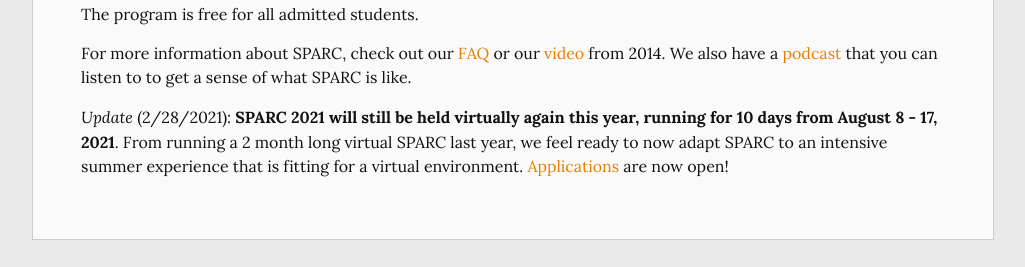
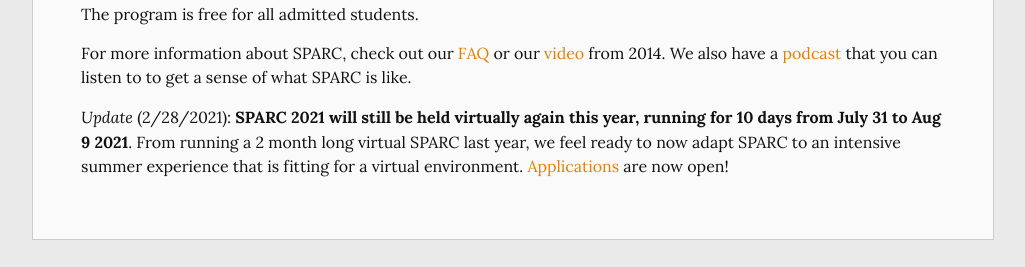
Before and after one commit to sparc-camp/sparc-camp.github.io, a Jekyll site: the page built from index.md, in a window 1280 px wide. Shown: the part 935-1202 px from the top of the page, without its empty margins (127-1152 px from the left). Built offline with Jekyll 4.4.1, drawn with Linux system fonts in a browser that asks for light colours.

Commit message:
Update SPARC 2021 dates

```diff
--- a/index.md
+++ b/index.md
@@ -8,4 +8,4 @@
 
 {% include_relative /content/whatissparc.md %}
 
-*Update* (2/28/2021): **SPARC 2021 will still be held virtually again this year, running for 10 days from August 8 - 17, 2021**. From running a 2 month long virtual SPARC last year, we feel ready to now adapt SPARC to an intensive summer experience that is fitting for a virtual environment. [Applications](https://forms.gle/unCGuszKzfHwsLLc6) are now open!
+*Update* (2/28/2021): **SPARC 2021 will still be held virtually again this year, running for 10 days from July 31 to Aug 9 2021**. From running a 2 month long virtual SPARC last year, we feel ready to now adapt SPARC to an intensive summer experience that is fitting for a virtual environment. [Applications](https://forms.gle/unCGuszKzfHwsLLc6) are now open!
```
